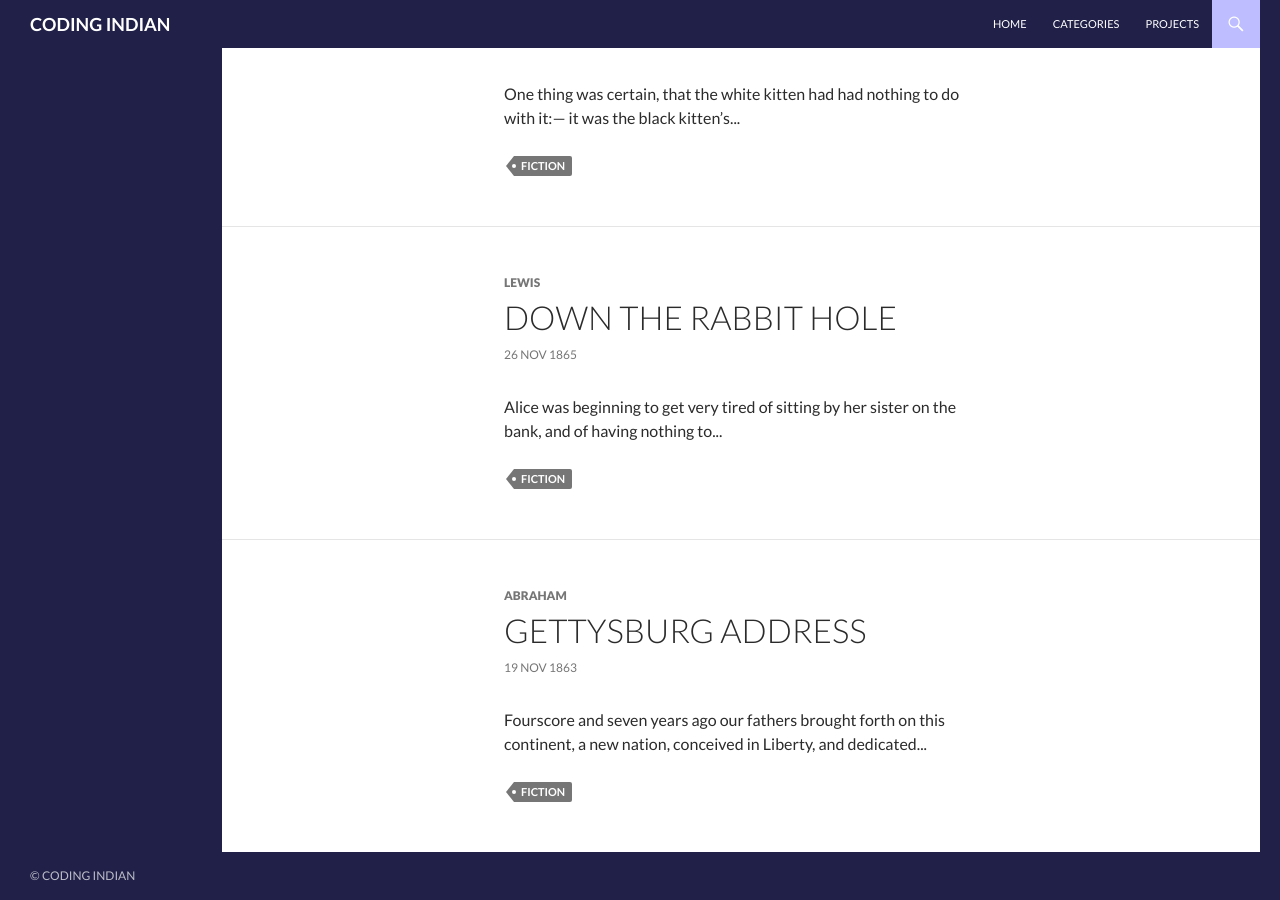
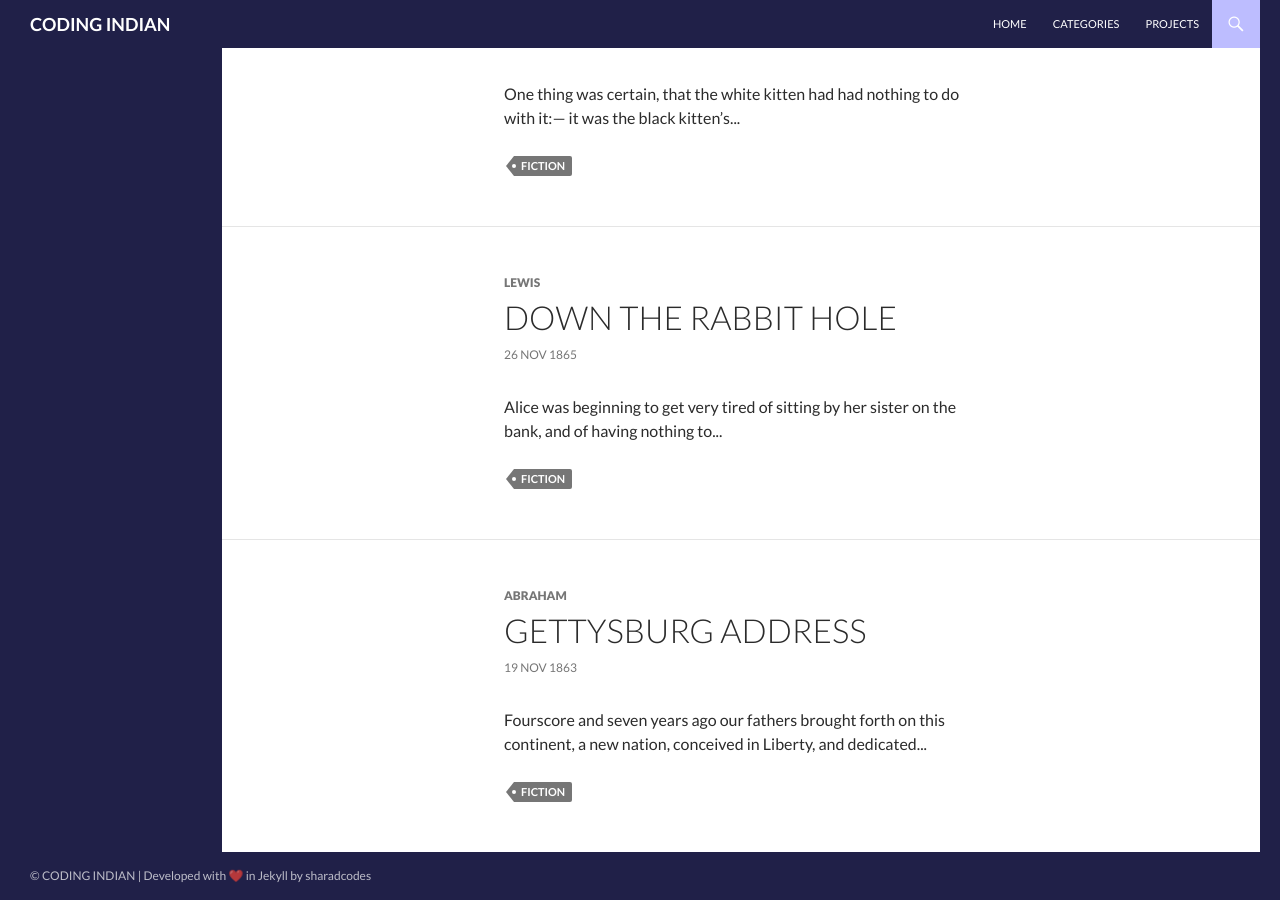
Before and after one commit to sharadcodes/wp-theme-twenty-sixteen-jekyll, a Jekyll site: the page built from index.md, in a window 1280 px wide and 900 px high, scrolled down 2073 px. Built offline with Jekyll 4.4.1, drawn with Linux system fonts in a browser that asks for light colours; emoji names are drawn with the system emoji font.

Commit message:
Update footer.html

```diff
--- a/_includes/footer.html
+++ b/_includes/footer.html
@@ -3,7 +3,7 @@
 		<footer id="colophon" class="site-footer" role="contentinfo">
 
 			<div class="site-info">
-				<span>&copy {{site.date}} {{site.title}}</span>
+				<span>&copy {{site.date}} {{site.title}} | Developed with :heart: in Jekyll by sharadcodes</span>
 			</div><!-- .site-info -->
 		</footer><!-- #colophon -->
 	</div><!-- #page -->
```
